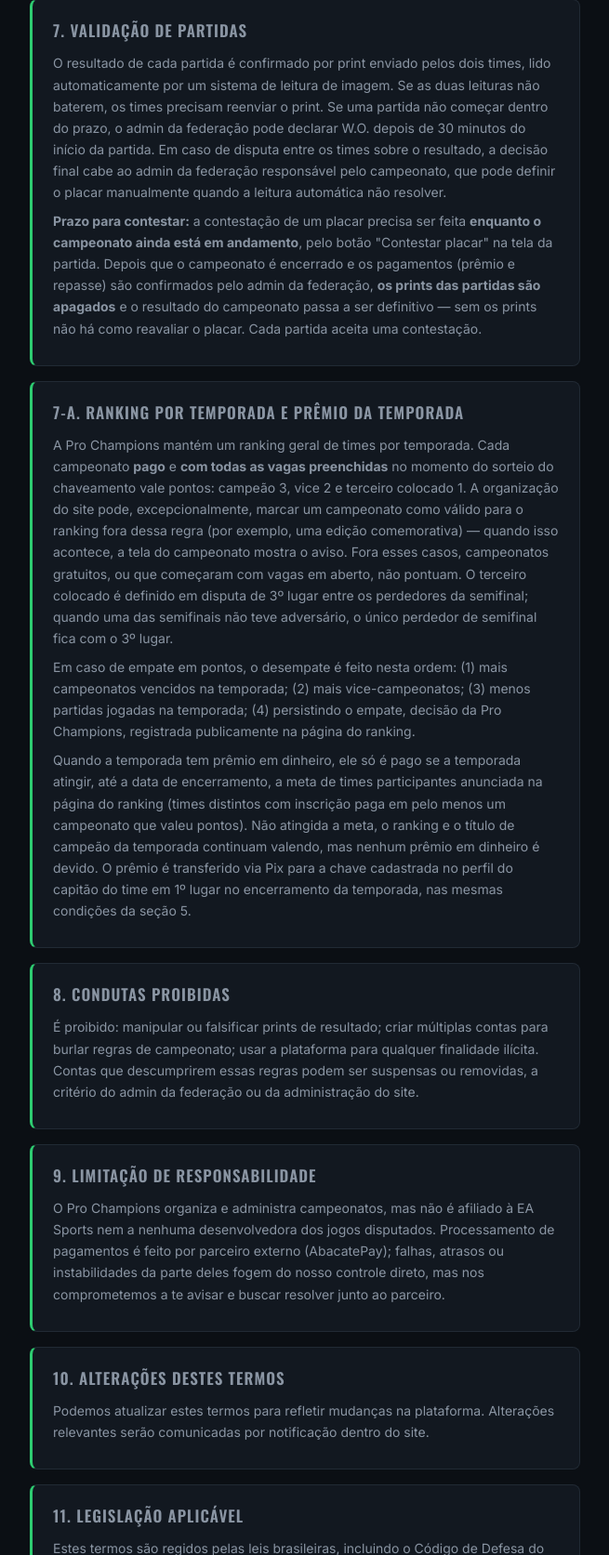
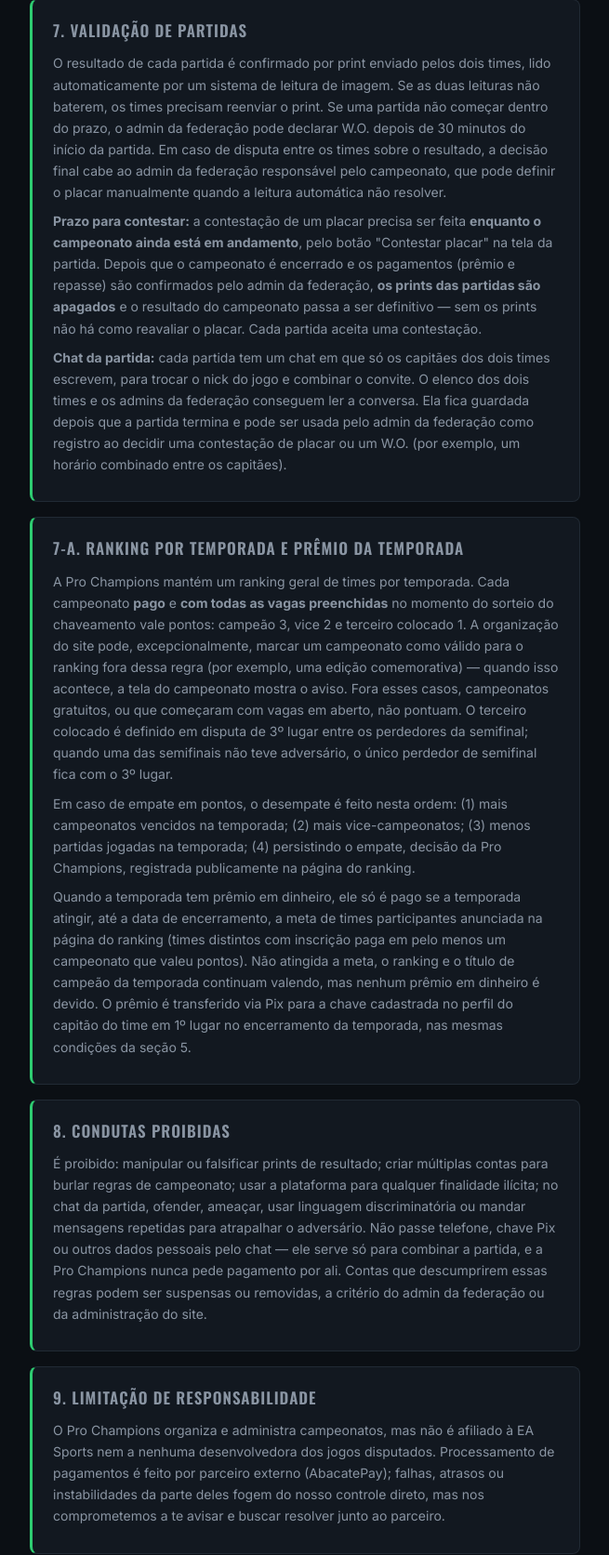
Before and after one commit to Celoabramo/pro-champions, a Flask app: page /termos-de-uso in a window 1280 px wide. Shown: the part 2298-3971 px from the top of the page at 93% size, without its empty margins (312-967 px from the left). Run offline with Flask 3, Linux system fonts and the light colour scheme; some libraries are stand-ins or nearby versions.

Commit message:
Termos e privacidade falam do chat da partida
Quem escreve e quem le, que a conversa pode servir de registro em
contestacao e W.O., e o que nao pode no chat (ofensa, flood, passar
telefone ou Pix). Na privacidade, por quanto tempo as mensagens ficam.

Co-Authored-By: Claude Opus 5.5 <noreply@anthropic.com>

```diff
--- a/templates/politica_privacidade.html
+++ b/templates/politica_privacidade.html
@@ -20,7 +20,8 @@
         <p><strong>Pagamento:</strong> chave Pix e o tipo dela (CPF, CNPJ, telefone, e-mail ou aleatória),
         usada só para receber prêmio de campeonato ou repasse de federação.</p>
         <p><strong>Uso da plataforma:</strong> times e federações dos quais você participa, campeonatos em
-        que se inscreve, e os prints de resultado de partida que você envia.</p>
+        que se inscreve, os prints de resultado de partida que você envia e, se você for capitão, o nick
+        do jogo e as mensagens que escreve no chat da partida.</p>
         <p><strong>Técnicos:</strong> dois cookies, os dois só para manter você conectado: o de sessão,
         que vale enquanto o navegador estiver aberto, e o de &quot;manter conectado&quot;, que dura até 30 dias
         para você não precisar digitar a senha toda vez que voltar ao site. Clicar em &quot;Sair&quot; apaga os
@@ -51,6 +52,9 @@
         <p>Os <strong>prints de resultado</strong> têm prazo menor: eles servem só para validar o placar
         e servir de prova em caso de contestação, então são <strong>apagados automaticamente assim que o
         campeonato é encerrado e os pagamentos confirmados</strong>.</p>
+        <p>As <strong>mensagens do chat da partida</strong> só podem ser lidas pelos dois times da partida e
+        pelos admins da federação. Elas ficam guardadas enquanto o campeonato existir na plataforma, como
+        registro em caso de contestação, e são apagadas junto com ele.</p>
     </div>
 
     <div class="perfil-bloco">
--- a/templates/termos_uso.html
+++ b/templates/termos_uso.html
@@ -93,6 +93,11 @@
         confirmados pelo admin da federação, <strong>os prints das partidas são apagados</strong> e o
         resultado do campeonato passa a ser definitivo — sem os prints não há como reavaliar o placar.
         Cada partida aceita uma contestação.</p>
+        <p><strong>Chat da partida:</strong> cada partida tem um chat em que só os capitães dos dois times
+        escrevem, para trocar o nick do jogo e combinar o convite. O elenco dos dois times e os admins da
+        federação conseguem ler a conversa. Ela fica guardada depois que a partida termina e pode ser usada
+        pelo admin da federação como registro ao decidir uma contestação de placar ou um W.O. (por exemplo,
+        um horário combinado entre os capitães).</p>
     </div>
 
     <div class="perfil-bloco">
@@ -119,7 +124,10 @@
     <div class="perfil-bloco">
         <h2>8. Condutas proibidas</h2>
         <p>É proibido: manipular ou falsificar prints de resultado; criar múltiplas contas para burlar
-        regras de campeonato; usar a plataforma para qualquer finalidade ilícita. Contas que descumprirem
+        regras de campeonato; usar a plataforma para qualquer finalidade ilícita; no chat da partida,
+        ofender, ameaçar, usar linguagem discriminatória ou mandar mensagens repetidas para atrapalhar o
+        adversário. Não passe telefone, chave Pix ou outros dados pessoais pelo chat — ele serve só para
+        combinar a partida, e a Pro Champions nunca pede pagamento por ali. Contas que descumprirem
         essas regras podem ser suspensas ou removidas, a critério do admin da federação ou da
         administração do site.</p>
     </div>
```
